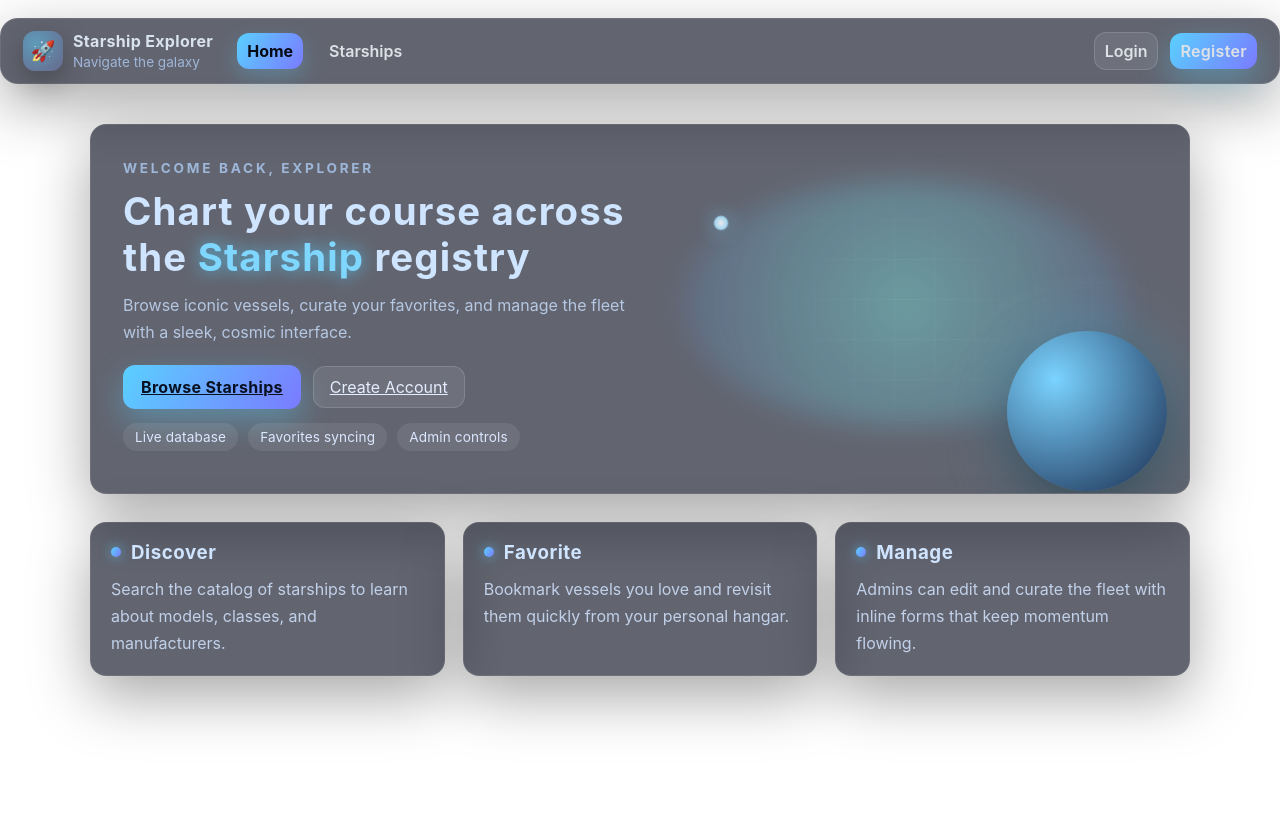
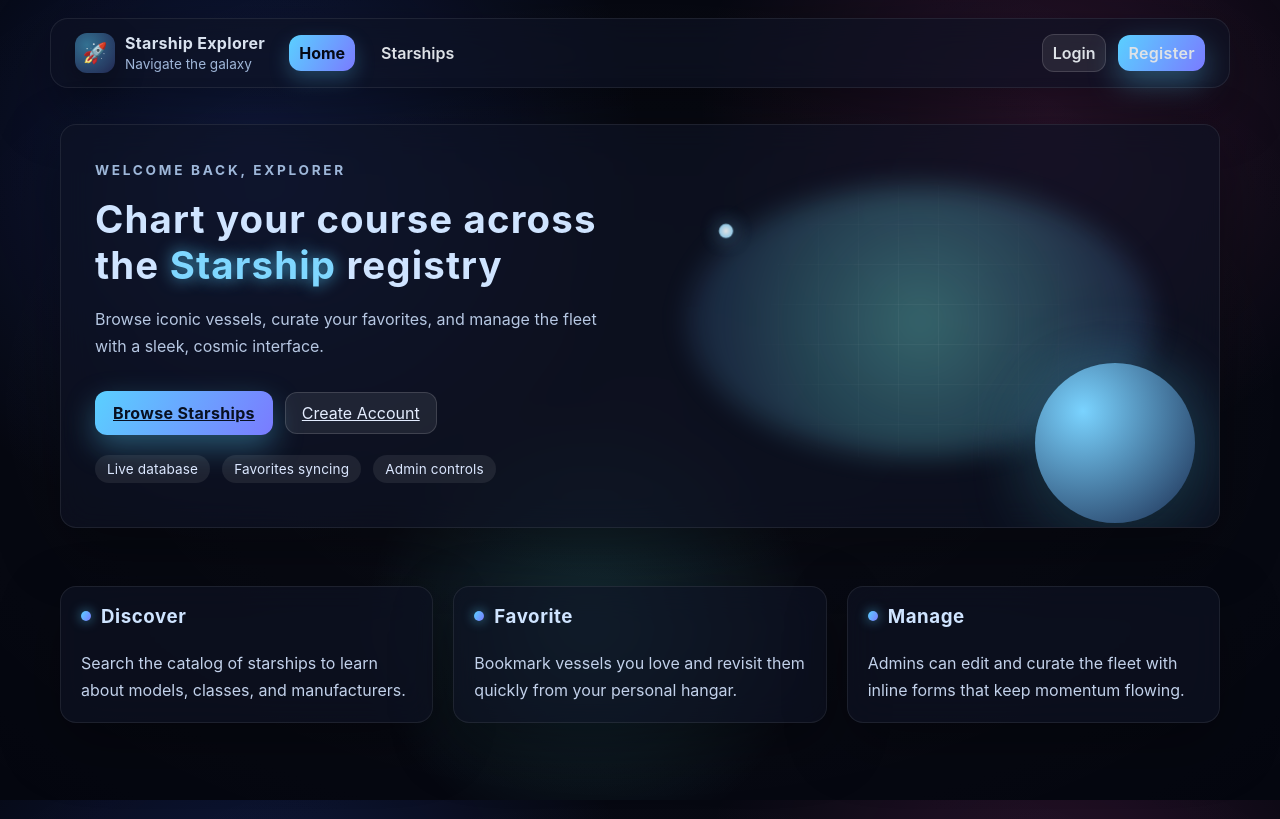
Before and after one commit to Fraccas/Starship-FE, an Angular app: page / in a window 1280 px wide. Built offline with nearby package versions, Linux system fonts and the light colour scheme.

Commit message:
Improve starfield styling and layout spacing

```diff
--- a/src/app/components/navbar/navbar.component.scss
+++ b/src/app/components/navbar/navbar.component.scss
@@ -1,12 +1,13 @@
 .navbar {
-  margin: 18px auto;
-  padding: 12px 22px;
+  margin: 18px auto 6px;
+  padding: 14px 24px;
   border-radius: 18px;
   color: #d9e2ef;
   display: grid;
   grid-template-columns: auto 1fr auto;
   align-items: center;
   gap: 24px;
+  width: min(1180px, 94vw);
 }
 
 .brand {
--- a/src/app/pages/home/home.component.scss
+++ b/src/app/pages/home/home.component.scss
@@ -1,16 +1,22 @@
 .hero {
   display: grid;
   grid-template-columns: repeat(auto-fit, minmax(320px, 1fr));
-  gap: 28px;
-  padding: 32px 32px 42px;
+  gap: 32px;
+  padding: 34px 34px 44px;
   position: relative;
   overflow: hidden;
+}
+
+.hero-copy {
+  display: grid;
+  gap: 12px;
+  align-content: start;
 }
 
 .hero-copy h1 {
   font-size: clamp(2rem, 3vw, 2.8rem);
   line-height: 1.2;
-  margin-bottom: 12px;
+  margin-bottom: 6px;
 }
 
 .hero-copy .accent {
@@ -24,30 +30,31 @@
   color: #9eb7d9;
   font-weight: 700;
   font-size: 0.85rem;
-  margin-bottom: 8px;
+  margin-bottom: 2px;
 }
 
 .hero-copy .subtext {
   color: #b6c7e2;
-  margin-bottom: 18px;
+  margin-bottom: 8px;
 }
 
 .hero-actions {
   display: flex;
   gap: 12px;
   align-items: center;
-  margin-bottom: 14px;
+  margin: 10px 0 8px;
+  flex-wrap: wrap;
 }
 
 .badges {
   display: flex;
   flex-wrap: wrap;
-  gap: 10px;
+  gap: 12px;
 }
 
 .hero-visual {
   position: relative;
-  min-height: 260px;
+  min-height: 280px;
 }
 
 .hero-visual .orb {
@@ -100,12 +107,15 @@
 }
 
 .panels {
-  margin-top: 28px;
+  margin-top: 30px;
   display: grid;
-  gap: 18px;
+  gap: 20px;
   grid-template-columns: repeat(auto-fit, minmax(240px, 1fr));
 }
 
 .panel {
   padding: 18px 20px;
+  display: flex;
+  flex-direction: column;
+  gap: 10px;
 }
--- a/src/styles.scss
+++ b/src/styles.scss
@@ -7,28 +7,43 @@
 }
 
 body, html {
+  min-height: 100%;
   overflow-x: hidden;
-  background: transparent !important;
   font-family: 'Space Grotesk', 'Inter', system-ui, -apple-system, sans-serif;
   color: #e6eeff;
-}
-
-app-root, app-home, app-navbar {
-  background: transparent !important;
+  background-color: #04060f;
+  color-scheme: dark;
 }
 
 /* 🌌 Soft space gradient behind everything */
 body {
-  background: radial-gradient(circle at 20% 20%, rgba(57, 101, 255, 0.2), transparent 32%),
-              radial-gradient(circle at 82% 14%, rgba(255, 86, 196, 0.14), transparent 28%),
-              radial-gradient(circle at 46% 78%, rgba(93, 253, 255, 0.14), transparent 24%),
-              radial-gradient(120% 120% at 50% 50%, rgba(255, 255, 255, 0.03), transparent 60%),
-              #04060f;
+  background-image: radial-gradient(circle at 20% 20%, rgba(57, 101, 255, 0.2), transparent 32%),
+                    radial-gradient(circle at 82% 14%, rgba(255, 86, 196, 0.14), transparent 28%),
+                    radial-gradient(circle at 46% 78%, rgba(93, 253, 255, 0.14), transparent 24%),
+                    radial-gradient(120% 120% at 50% 50%, rgba(255, 255, 255, 0.03), transparent 60%);
   background-attachment: fixed;
   min-height: 100vh;
 }
 
 /* ⭐ STARFIELDS (3 layers) */
+
+@mixin star-layer($size, $shadow, $drift, $twinkle) {
+  width: $size;
+  height: $size;
+  background: transparent;
+  box-shadow: $shadow;
+  animation: animStar $drift linear infinite, twinkle $twinkle ease-in-out infinite alternate;
+
+  &::after {
+    content: "";
+    position: absolute;
+    top: 2000px;
+    width: $size;
+    height: $size;
+    background: transparent;
+    box-shadow: inherit;
+  }
+}
 
 .stars,
 .stars2,
@@ -46,9 +61,8 @@ body {
 
 /* ⭐ Layer 1 — Small stars */
 .stars {
-  background: transparent;
-  box-shadow:
-    20px 50px #fff,
+  @include star-layer(1px,
+    (20px 50px #fff,
     80px 120px #fff,
     150px 300px #fff,
     250px 600px #fff,
@@ -66,27 +80,15 @@ body {
     2400px 850px #fff,
     2600px 1900px #fff,
     2800px 1150px #fff,
-    3000px 300px #fff;
-  animation: animStar 65s linear infinite, twinkle 4.2s ease-in-out infinite alternate;
-}
-
-.stars::after {
-  content: "";
-  position: absolute;
-  top: 2000px;
-  width: 1px;
-  height: 1px;
-  background: transparent;
-  box-shadow: inherit;
+    3000px 300px #fff),
+    65s,
+    4.2s);
 }
 
 /* ⭐ Layer 2 — Medium stars */
 .stars2 {
-  width: 2px;
-  height: 2px;
-  background: transparent;
-  box-shadow:
-    50px 200px #fff,
+  @include star-layer(2px,
+    (50px 200px #fff,
     200px 600px #fff,
     400px 900px #fff,
     600px 1300px #fff,
@@ -97,44 +99,23 @@ body {
     1950px 1750px #fff,
     2150px 750px #fff,
     2450px 1400px #fff,
-    2700px 450px #fff;
-  animation: animStar 95s linear infinite, twinkle 5s ease-in-out infinite alternate;
-}
-
-.stars2::after {
-  content: "";
-  position: absolute;
-  top: 2000px;
-  width: 2px;
-  height: 2px;
-  background: transparent;
-  box-shadow: inherit;
+    2700px 450px #fff),
+    95s,
+    5s);
 }
 
 /* ⭐ Layer 3 — Large stars */
 .stars3 {
-  width: 3px;
-  height: 3px;
-  background: transparent;
-  box-shadow:
-    150px 300px #fff,
+  @include star-layer(3px,
+    (150px 300px #fff,
     400px 800px #fff,
     700px 1400px #fff,
     1000px 1800px #fff,
     1350px 1200px #fff,
     1700px 400px #fff,
-    2050px 1600px #fff;
-  animation: animStar 140s linear infinite, twinkle 6.5s ease-in-out infinite alternate;
-}
-
-.stars3::after {
-  content: "";
-  position: absolute;
-  top: 2000px;
-  width: 3px;
-  height: 3px;
-  background: transparent;
-  box-shadow: inherit;
+    2050px 1600px #fff),
+    140s,
+    6.5s);
 }
 
 /* ⭐ Animation: drift upward slowly */
@@ -151,7 +132,7 @@ body {
 
 /* ⭐ Page container spacing */
 .page-container {
-  padding: 60px 72px;
+  padding: clamp(32px, 4vw, 60px) clamp(24px, 5vw, 72px);
   text-align: left;
   z-index: 1;
   position: relative;
@@ -342,7 +323,10 @@ input, textarea {
 }
 
 .content-shell {
-  width: min(1100px, 90vw);
-  margin: 40px auto 80px;
+  width: min(1180px, 94vw);
+  margin: 36px auto 96px;
+  padding-inline: 10px;
   position: relative;
+  display: grid;
+  gap: 28px;
 }
```
